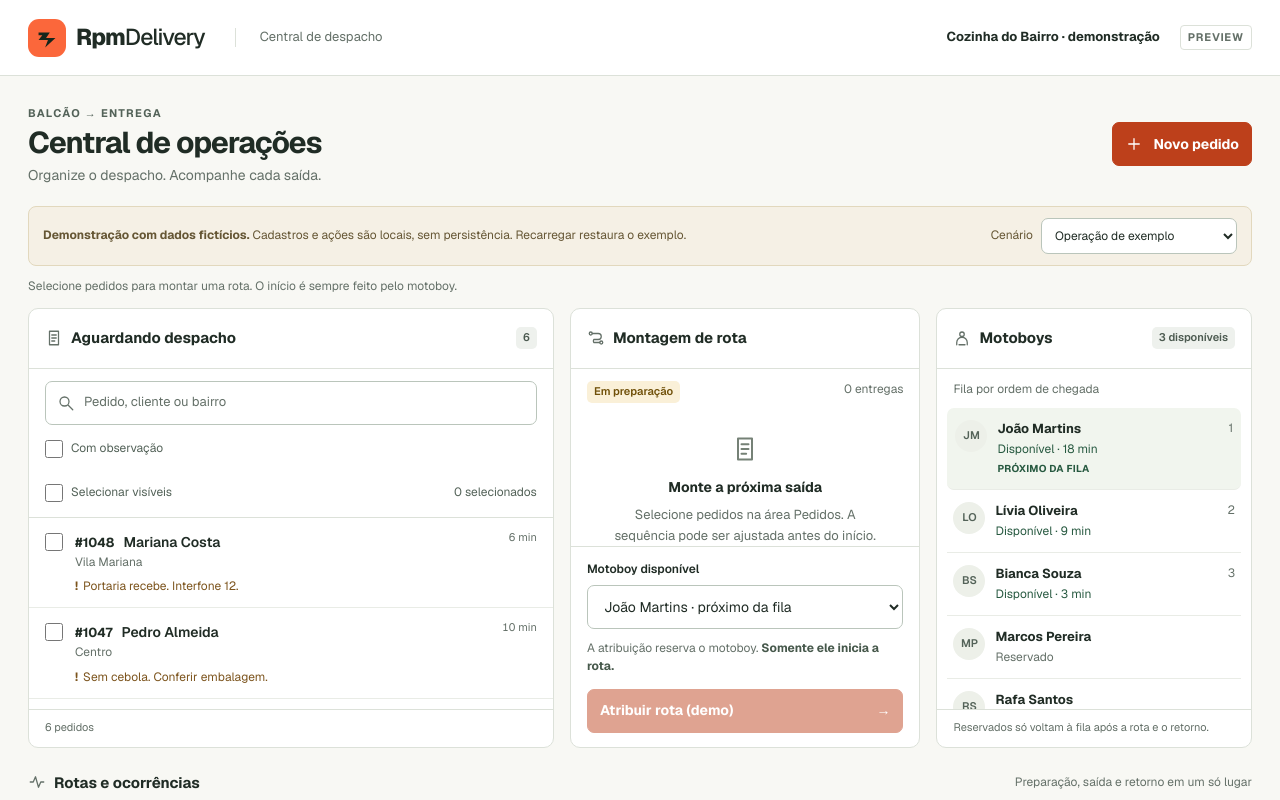
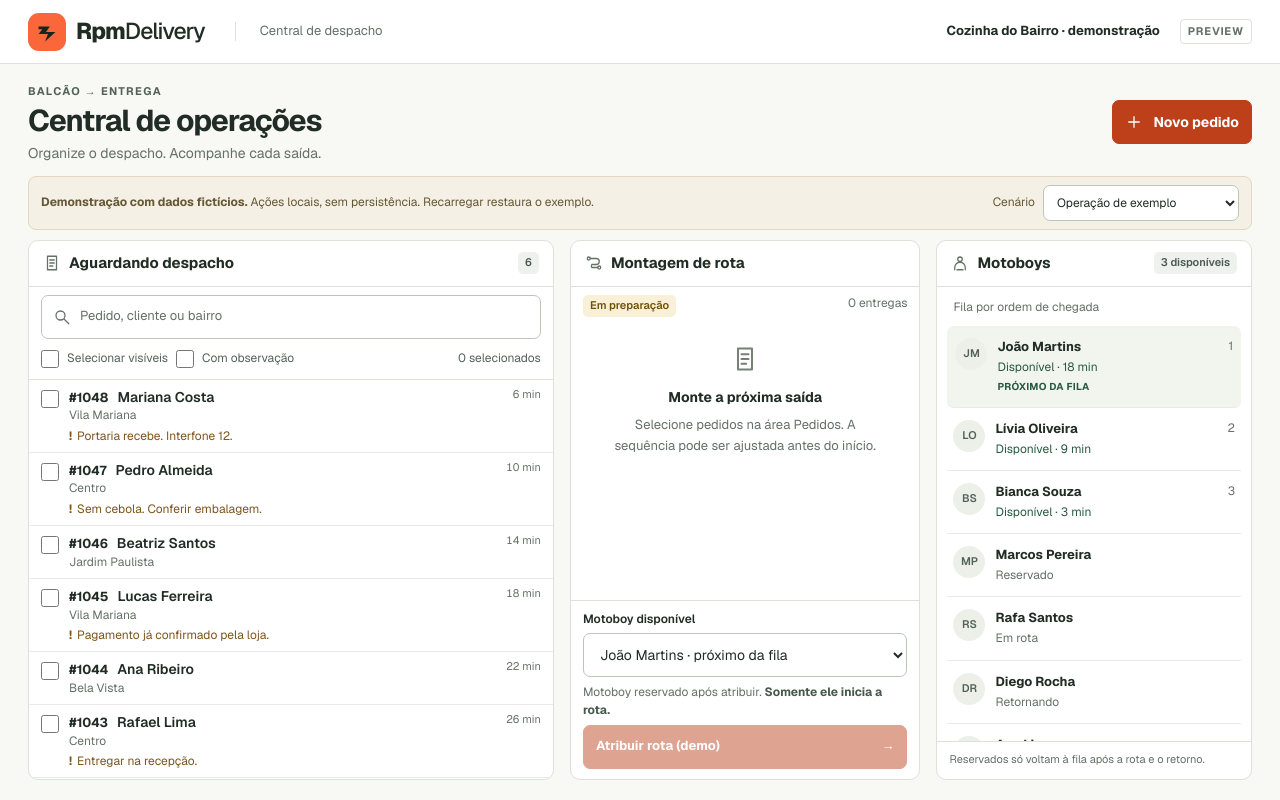
Before and after one commit to henriqueskm/rpmdelivery, a Next.js app: page /preview/operacao in a window 1280 px wide. Shown: the top 800 px of the page. Built offline with nearby package versions, Linux system fonts and the light colour scheme.

Commit message:
fix: improve operations dashboard density

```diff
--- a/features/operations/builder-panel.tsx
+++ b/features/operations/builder-panel.tsx
@@ -117,9 +117,10 @@ export function BuilderPanel({
           ))}
         </select>
         <p>
-          A atribuição reserva o motoboy.{" "}
+          Motoboy reservado após atribuir.{" "}
           <strong>Somente ele inicia a rota.</strong>
         </p>
+        <div className="ops-assign-buttons">
           <button
             className="ops-primary"
             disabled={!selected.length || !chosen}
@@ -134,6 +135,7 @@ export function BuilderPanel({
             </button>
           )}
         </div>
+      </div>
     </>
   );
 }
--- a/features/operations/operations.css
+++ b/features/operations/operations.css
@@ -74,12 +74,12 @@
   border-color: transparent;
 }
 .ops-header {
-  min-height: 76px;
+  min-height: 64px;
   display: flex;
   align-items: center;
   gap: 30px;
   background: white;
-  padding: 14px 28px;
+  padding: 10px 28px;
   border-bottom: 1px solid var(--line);
 }
 .ops-header-section {
@@ -122,14 +122,14 @@
 .ops-body {
   max-width: 1840px;
   margin: auto;
-  padding: 26px 28px 16px;
+  padding: 16px 28px;
 }
 .ops-page-heading {
   display: flex;
   align-items: center;
   justify-content: space-between;
   gap: 20px;
-  margin-bottom: 20px;
+  margin-bottom: 12px;
 }
 .ops-kicker {
   font-size: 11px;
@@ -151,13 +151,14 @@
 .ops-demo-banner {
   border: 1px solid #e2d8bd;
   background: #f5f0e5;
-  padding: 11px 14px;
+  padding: 8px 12px;
   border-radius: 8px;
   display: flex;
   align-items: center;
   gap: 20px;
   font-size: 12px;
   color: #655634;
+  margin-bottom: 10px;
 }
 .ops-demo-banner > span {
   flex: 1;
@@ -175,14 +176,17 @@
   width: 196px;
 }
 .ops-notice {
-  padding: 12px 0;
+  padding: 8px 0;
   color: #647068;
   font-size: 12px;
-  min-height: 42px;
+  min-height: 34px;
 }
 .ops-notice.has-notice {
   color: #275940;
   font-weight: 550;
+}
+.ops-notice:not(.has-notice) {
+  display: none;
 }
 .ops-mobile-tabs {
   display: none;
@@ -196,7 +200,7 @@
   gap: 16px;
 }
 .ops-panel {
-  height: clamp(440px, 52vh, 552px);
+  height: clamp(520px, calc(100dvh - 260px), 960px);
   min-width: 0;
   border: 1px solid var(--line);
   border-radius: 10px;
@@ -210,9 +214,9 @@
   align-items: center;
   gap: 8px;
   justify-content: space-between;
-  padding: 16px;
+  padding: 10px 14px;
   border-bottom: 1px solid var(--line);
-  min-height: 60px;
+  min-height: 46px;
 }
 .ops-panel h2,
 .ops-routes h2 {
@@ -261,8 +265,14 @@
   scrollbar-width: thin;
   overscroll-behavior: contain;
 }
+.ops-panel > :not(.ops-panel-scroll) {
+  flex-shrink: 0;
+}
+#ops-panel-builder {
+  container-type: inline-size;
+}
 .ops-filters {
-  padding: 12px 16px 8px;
+  padding: 8px 12px 0;
 }
 .ops-search {
   display: flex;
@@ -288,7 +298,7 @@
   cursor: pointer;
 }
 .ops-filter-check {
-  margin-top: 6px;
+  margin-top: 0;
   color: #536258;
 }
 .ops-list-toolbar {
@@ -296,15 +306,26 @@
   align-items: center;
   justify-content: space-between;
   gap: 8px;
-  padding: 0 16px 6px;
+  padding: 2px 12px;
+  flex-wrap: wrap;
   border-bottom: 1px solid var(--line);
   font-size: 12px;
   color: #536258;
 }
+.ops-list-toolbar > span {
+  margin-left: auto;
+}
+.ops-editing-hint {
+  margin: 0;
+  padding: 4px 12px;
+  color: #647068;
+  font-size: 12px;
+}
 .ops-order {
   display: flex;
-  gap: 12px;
-  padding: 12px 16px;
+  gap: 10px;
+  padding: 7px 12px;
+  min-height: 44px;
   border-bottom: 1px solid #e9ece6;
   cursor: pointer;
 }
@@ -340,7 +361,7 @@
 .ops-customer {
   display: block;
   font-weight: 600;
-  margin: 2px 0;
+  margin: 0;
   overflow-wrap: anywhere;
 }
 .ops-destination {
@@ -350,7 +371,7 @@
   overflow-wrap: anywhere;
 }
 .ops-order-note {
-  margin-top: 7px;
+  margin-top: 3px;
   display: flex;
   align-items: start;
   gap: 5px;
@@ -364,7 +385,7 @@
   font-weight: 700;
 }
 .ops-panel-footer {
-  padding: 10px 16px;
+  padding: 4px 12px;
   border-top: 1px solid var(--line);
   color: #647068;
   font-size: 11px;
@@ -408,7 +429,7 @@
   margin: 8px 0 0;
 }
 .ops-builder-summary {
-  padding: 12px 16px;
+  padding: 8px 12px;
   display: flex;
   justify-content: space-between;
   gap: 8px;
@@ -417,7 +438,7 @@
 }
 .ops-sequence {
   margin: 0;
-  padding: 0 16px;
+  padding: 0 12px;
   list-style: none;
 }
 .ops-sequence li {
@@ -425,7 +446,7 @@
   flex-wrap: wrap;
   align-items: start;
   gap: 8px;
-  padding: 12px 0;
+  padding: 8px 0;
   border-bottom: 1px solid #e9ece6;
 }
 .ops-stop-number {
@@ -465,26 +486,38 @@
   font-size: 17px;
 }
 .ops-builder-actions {
-  padding: 14px 16px;
+  padding: 10px 12px;
   border-top: 1px solid var(--line);
 }
 .ops-builder-actions label {
   display: block;
   font-weight: 600;
   font-size: 12px;
-  margin-bottom: 6px;
+  margin-bottom: 4px;
 }
 .ops-builder-actions p {
   font-size: 12px;
   color: #647068;
   line-height: 1.5;
-  margin: 10px 0 14px;
+  margin: 6px 0;
 }
 .ops-builder-actions p strong {
   color: #46584b;
 }
-.ops-builder-actions > button {
-  width: 100%;
+.ops-assign-buttons {
+  display: flex;
+  align-items: stretch;
+  gap: 6px;
+}
+.ops-assign-buttons .ops-primary {
+  flex: 1;
+  min-width: 0;
+  font-size: 13px;
+}
+.ops-assign-buttons .ops-link-button {
+  padding: 6px;
+  font-size: 12px;
+  flex: 0 0 72px;
 }
 .ops-builder-actions .ops-primary {
   justify-content: space-between;
@@ -793,6 +826,22 @@
     background: #f6eadc;
   }
 }
+@container (min-width: 330px) {
+  .ops-sequence li {
+    flex-wrap: nowrap;
+    align-items: center;
+  }
+  .ops-sequence-controls {
+    width: auto;
+    flex-shrink: 0;
+    gap: 3px;
+  }
+  .operations .ops-sequence-controls button {
+    padding: 4px;
+    min-width: 32px;
+    min-height: 32px;
+  }
+}
 @media (max-width: 1099px) {
   .ops-header-section {
     display: none;
@@ -804,7 +853,7 @@
     gap: 3px;
     background: #e9ede5;
     border-radius: 8px;
-    margin: 0 0 14px;
+    margin: 10px 0;
   }
   .operations .ops-mobile-tabs button {
     position: relative;
@@ -832,15 +881,13 @@
   }
   .ops-panel {
     display: none;
-    height: auto;
-    min-height: 440px;
+    height: clamp(440px, calc(100dvh - 360px), 720px);
   }
   .ops-panel.is-active {
     display: flex;
   }
   .ops-panel-scroll {
-    max-height: 560px;
-    flex: auto;
+    max-height: none;
   }
   .ops-routes {
     display: none;
@@ -855,7 +902,7 @@
 }
 @media (max-width: 600px) {
   .ops-header {
-    padding: 12px 16px;
+    padding: 8px 12px;
     flex-wrap: wrap;
     gap: 10px;
   }
@@ -876,30 +923,32 @@
     display: none;
   }
   .ops-body {
-    padding: 20px 16px calc(16px + env(safe-area-inset-bottom));
+    padding: 12px 12px calc(12px + env(safe-area-inset-bottom));
   }
   .ops-page-heading {
     align-items: start;
     flex-wrap: wrap;
-    gap: 14px;
-    margin-bottom: 16px;
+    gap: 8px;
+    margin-bottom: 10px;
   }
   .ops-page-heading h1 {
-    font-size: 26px;
+    font-size: 24px;
   }
-  .ops-page-heading p {
-    font-size: 13px;
+  .ops-page-heading p,
+  .ops-kicker {
+    display: none;
   }
   .ops-page-heading > button {
     width: 100%;
   }
   .ops-demo-banner {
     display: block;
-    padding: 12px;
+    padding: 8px 10px;
     font-size: 12px;
+    margin-bottom: 0;
   }
   .ops-demo-banner label {
-    margin-top: 10px;
+    margin-top: 6px;
     display: flex;
   }
   .operations .ops-demo-banner select {
@@ -910,10 +959,10 @@
   }
   .ops-notice {
     font-size: 12px;
-    padding: 12px 0;
+    padding: 6px 0;
   }
   .ops-panel-heading {
-    padding: 14px;
+    padding: 10px 12px;
   }
   .ops-panel h2 {
     font-size: 14px;
@@ -955,6 +1004,10 @@
   .operations button {
     min-height: 44px;
   }
+  .operations .ops-sequence-controls button {
+    min-height: 44px;
+    min-width: 44px;
+  }
   .ops-list-toolbar label,
   .ops-filter-check {
     min-height: 44px;
@@ -971,6 +1024,17 @@
   gap: 4px 9px;
   min-width: 0;
 }
+@media (max-width: 360px) {
+  .operations .ops-mobile-tabs button {
+    font-size: 12px;
+  }
+  .ops-tab-count {
+    position: absolute;
+    top: 1px;
+    right: 4px;
+    margin-left: 0;
+  }
+}
 #ops-panel-builder .ops-empty {
   min-height: 0;
   padding: 20px 16px;
@@ -979,6 +1043,10 @@
   .operations button {
     min-height: 44px;
   }
+  .operations .ops-sequence-controls button {
+    min-height: 44px;
+    min-width: 44px;
+  }
   .operations input:not([type="checkbox"]),
   .operations select,
   .operations textarea {
--- a/features/operations/operations.tsx
+++ b/features/operations/operations.tsx
@@ -218,8 +218,8 @@ function OperationsWorkspace({
         </div>
         <div className="ops-demo-banner">
           <span>
-            <strong>Demonstração com dados fictícios.</strong> Cadastros e ações
-            são locais, sem persistência. Recarregar restaura o exemplo.
+            <strong>Demonstração com dados fictícios.</strong> Ações locais, sem
+            persistência. Recarregar restaura o exemplo.
           </span>
           {preview && (
             <label>
--- a/features/operations/orders-panel.tsx
+++ b/features/operations/orders-panel.tsx
@@ -42,7 +42,11 @@ export function OrdersPanel({
         <h2 id="ops-orders-title">
           <Icon name="orders" /> Aguardando despacho
         </h2>
-        <Badge>{orders.length}</Badge>
+        <Badge>
+          {filtered.length === orders.length
+            ? orders.length
+            : `${filtered.length}/${orders.length}`}
+        </Badge>
       </div>
       <div className="ops-filters">
         <label className="ops-search">
@@ -57,17 +61,6 @@ export function OrdersPanel({
               setPage(0);
             }}
           />
-        </label>
-        <label className="ops-filter-check">
-          <input
-            type="checkbox"
-            checked={notesOnly}
-            onChange={(e) => {
-              setNotesOnly(e.target.checked);
-              setPage(0);
-            }}
-          />{" "}
-          Com observação
         </label>
       </div>
       <div className="ops-list-toolbar">
@@ -86,8 +79,20 @@ export function OrdersPanel({
           />{" "}
           Selecionar visíveis
         </label>
+        <label className="ops-filter-check">
+          <input
+            type="checkbox"
+            checked={notesOnly}
+            onChange={(e) => {
+              setNotesOnly(e.target.checked);
+              setPage(0);
+            }}
+          />{" "}
+          Com observação
+        </label>
         <span>{selected.length} selecionados</span>
       </div>
+      {editingId && <p className="ops-editing-hint">Inclui a rota em edição</p>}
       <div
         className="ops-panel-scroll"
         tabIndex={0}
@@ -139,12 +144,9 @@ export function OrdersPanel({
           ))
         )}
       </div>
-      <div className="ops-panel-footer">
-        <span>
-          {plural(filtered.length, "pedido", "pedidos")}
-          {editingId && " • Inclui a rota em edição"}
-        </span>
-        {lastPage > 0 && (
+      {lastPage > 0 && (
+        <div className="ops-panel-footer">
+          <span>{plural(filtered.length, "pedido", "pedidos")}</span>
           <div className="ops-pagination">
             <button
               aria-label="Página anterior"
@@ -164,8 +166,8 @@ export function OrdersPanel({
               →
             </button>
           </div>
-        )}
-      </div>
+        </div>
+      )}
     </>
   );
 }
```
Also changed, not shown: 12 other files (tests, documents, lock files or other folders). Lines whose indentation alone changed are shown as unchanged.
